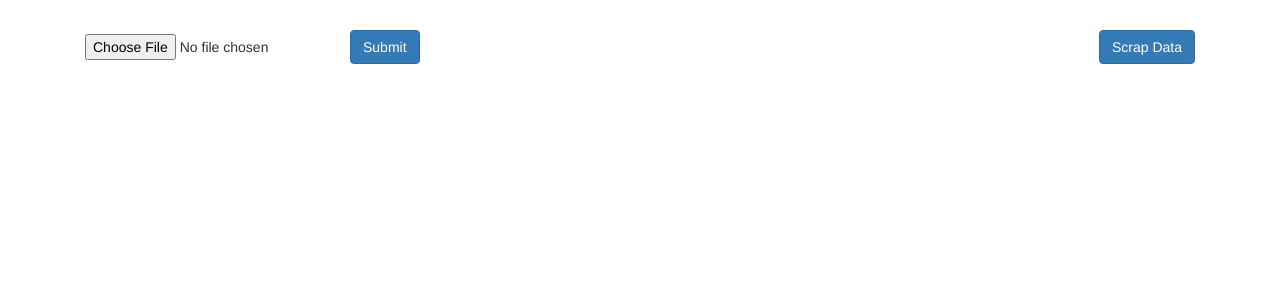
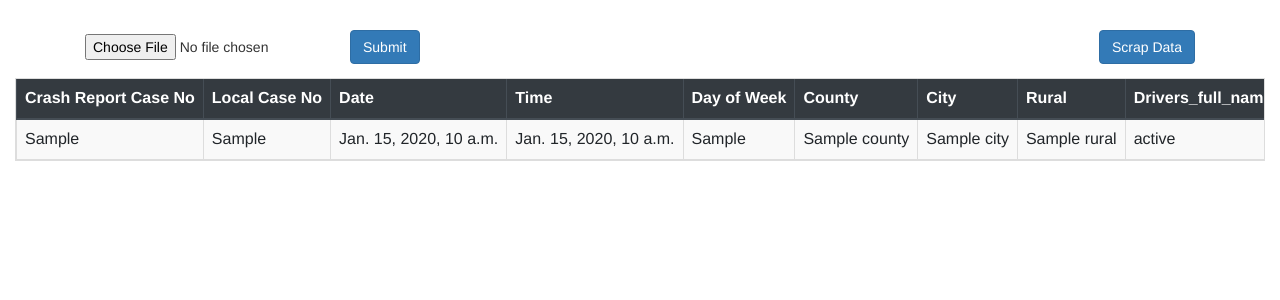
Before and after one commit to v-grant/Car-Report-ETL, a Django app: template backend/car/templates/data_report.html in a window 1280 px wide. Shown: the top 300 px of the page. Run offline with Django 3.2, Linux system fonts and the light colour scheme; the template is opened without the code that fills it: most values are stand-ins (such as "Sample title", 1, 10 or a date in 2020); some libraries are stand-ins or nearby versions.

Commit message:
Fix table issue

```diff
--- a/backend/car/templates/data_report.html
+++ b/backend/car/templates/data_report.html
@@ -20,11 +20,10 @@
     </div>
   </div>
 
-  <div class="container">
-    <div id="crashreport" class="collapse">
-      <div id="crashreport" class="collapse">
-        <table id="dt-table" class="table table-striped table-bordered table-sm ">
-          <thead class="table">
+  <div class="container-fluid">
+
+      <table id="dt-table" class="table table-striped table-bordered table-hover table-responsive ">
+        <thead class="table thead-dark">
           <tr>
             <th>Crash Report Case No</th>
             <th>Local Case No</th>
@@ -71,7 +70,5 @@
         </tbody>
       </table>
   </div>
-    </div>
-  </div>
 
 {% endblock %}
```
Lines whose indentation alone changed are shown as unchanged.
